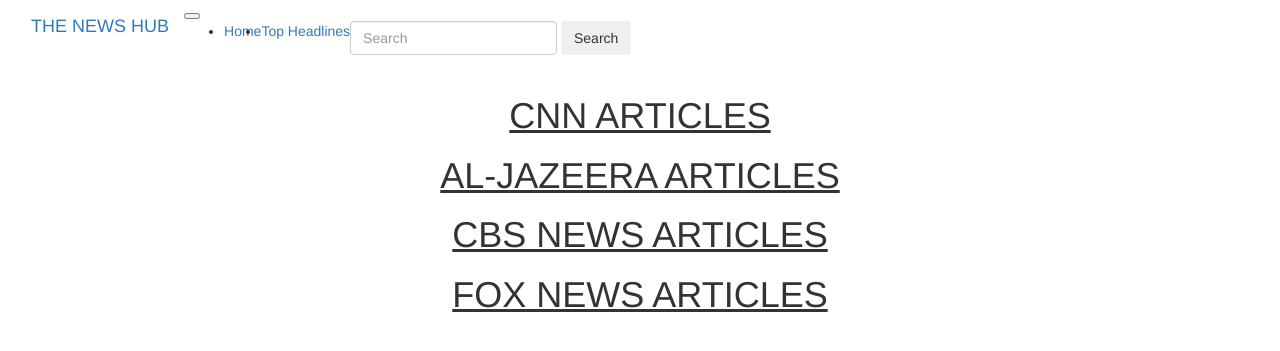
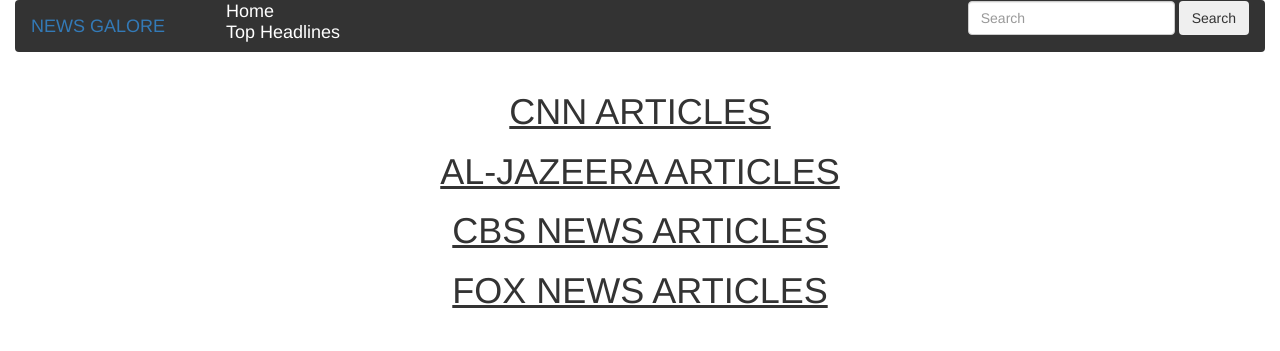
Before and after one commit to dorothymuhonja/News-api, a Flask app: template app/templates/articles.html in a window 1280 px wide. Shown: the top 351 px of the page. Run offline with Flask 2, Linux system fonts and the light colour scheme; the template is opened without the code that fills it, so the values that code supplies are empty; some libraries are stand-ins or nearby versions.

Commit message:
add styling to navbar

```diff
--- a/app/templates/index.html
+++ b/app/templates/index.html
@@ -1,5 +1,6 @@
 {% extends 'base.html'%}
 {% import 'macro.html' as macro %}
+
 
 {% block content %}
 
--- a/app/templates/macro.html
+++ b/app/templates/macro.html
@@ -1,4 +1,6 @@
+
 {% macro displaySourcesList(sources_list) %}
+
 
 {% for sources in sources_list %}
 
--- a/app/templates/navbar.html
+++ b/app/templates/navbar.html
@@ -1,17 +1,49 @@
+
+<style>
+    .navbar{
+        background-color: #333;
+        position:relative;
+
+    }
+    ul{
+        list-style-type: none;
+        margin: 0;
+        padding: 0;
+        overflow: hidden;
+
+    }
+    li{
+      float: left;
+    }
+    .nav-link{
+        display: inline;
+        color: white;
+        text-align: center;
+        font-size: 18px;
+        padding: 14px 16px;
+        text-decoration: none;
+        margin-left: 30px;
+    }
+    a:hover{
+        color: bisque;
+    }
+    form{
+        float: right;
+    }
+</style>
+
+
 <div class="container-fluid">
 
     <nav class="navbar navbar-expand-lg navbar-dark bg-dark mb-3">
-        <a class="navbar-brand" href="#">THE NEWS HUB</a>
-        <button class="navbar-toggler" type="button" data-toggle="collapse" data-target="#navbarSupportedContent"
-            aria-controls="navbarSupportedContent" aria-expanded="false" aria-label="Toggle navigation">
-            <span class="navbar-toggler-icon"></span>
-        </button>
+        <a class="navbar-brand" href="#">NEWS GALORE</a>
 
         <div class="collapse navbar-collapse" id="navbarSupportedContent">
             <ul class="navbar-nav mr-auto">
                 <li class="nav-item">
                     <a class="nav-link" href="/">Home</a>
                 </li>
+                <br>
                 <li class="nav-item">
                     <a class="nav-link" href="/top-headlines">Top Headlines</a>
                 </li>
--- a/app/templates/source.html
+++ b/app/templates/source.html
@@ -1,4 +1,6 @@
 {% extends 'base.html'%}
+
+
 
 {% block content %}
 
```
Also changed, not shown: app/templates/error.html (added, +12 -0 lines).
